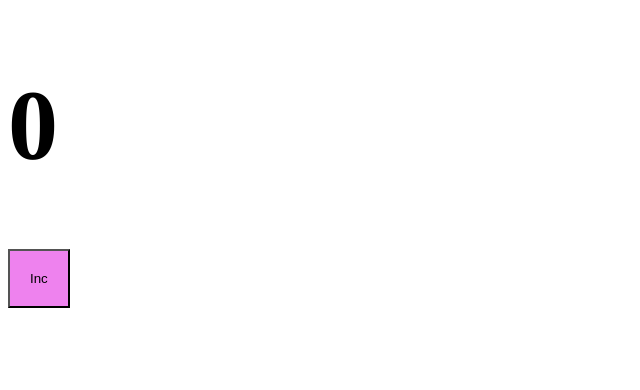
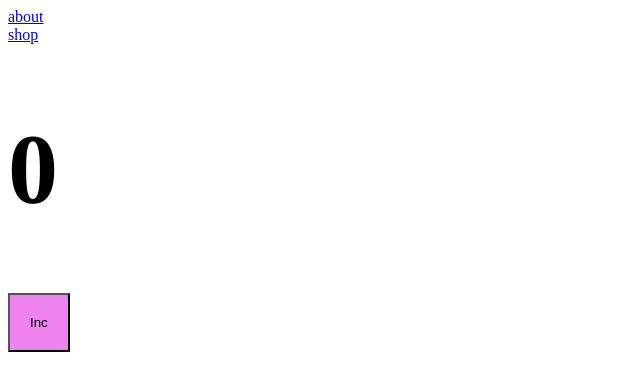
Before and after one commit to it-dude-ru/webpack-tutorial-ulbitv, a React app: page / in a window 1280 px wide. Shown: the top 390 px of the page, without its empty margins (0-640 px from the left). Built offline with nearby package versions, Linux system fonts and the light colour scheme.

Commit message:
ruoting, lazy chanks, bundle analyzer

```diff
--- a/package.json
+++ b/package.json
@@ -16,6 +16,7 @@
     "@types/react": "^18.2.25",
     "@types/react-dom": "^18.2.11",
     "@types/webpack": "^5.28.3",
+    "@types/webpack-bundle-analyzer": "^4.6.3",
     "@types/webpack-dev-server": "^4.7.2",
     "css-loader": "^6.8.1",
     "html-webpack-plugin": "^5.5.3",
@@ -26,11 +27,14 @@
     "ts-loader": "^9.5.0",
     "ts-node": "^10.9.1",
     "typescript": "^5.2.2",
+    "webpack-bundle-analyzer": "^4.10.1",
     "webpack-cli": "^5.1.4",
     "webpack-dev-server": "^4.15.1"
   },
   "dependencies": {
+    "-": "^0.0.1",
     "react": "^18.2.0",
-    "react-dom": "^18.2.0"
+    "react-dom": "^18.2.0",
+    "react-router-dom": "^6.16.0"
   }
 }
--- a/src/components/App.tsx
+++ b/src/components/App.tsx
@@ -1,5 +1,6 @@
 import { useState } from "react";
 import classes from "./App.module.scss";
+import { Link, Outlet } from "react-router-dom";
 
 export const App = () => {
 	const [count, setCount] = useState<number>(0);
@@ -8,8 +9,12 @@
 
 	return (
 		<div>
+			<Link to={'/about'}>about</Link>
+			<br/>
+			<Link to={'/shop'}>shop</Link>
 			<h1 className={classes.value}>{count}</h1>
 			<button className={classes.button} onClick={increment}>Inc</button>
+			<Outlet />
 		</div>
 	);
 };
--- a/src/index.tsx
+++ b/src/index.tsx
@@ -1,5 +1,9 @@
 import {createRoot} from 'react-dom/client';
 import { App } from './components/App';
+import { RouterProvider, createBrowserRouter } from 'react-router-dom';
+import { Suspense } from 'react';
+import { LazyShop } from './pages/shop/Shop.lazy';
+import { LazyAbout } from './pages/about/About.lazy';
 
 const root = document.getElementById('root');
 console.log('root = ', root);
@@ -10,4 +14,21 @@
 
 const container = createRoot(root);
 
-container.render(<App />);
+const router = createBrowserRouter([
+	{
+		path: "/",
+		element: <App />,
+		children: [
+			{
+				path: '/shop',
+				element: <Suspense fallback={'Loading...'}><LazyShop /></Suspense>,
+			},
+			{
+				path: '/about',
+				element: <Suspense><LazyAbout /></Suspense>,
+			},
+		],
+	},
+]);
+
+container.render(<RouterProvider router={router} />);
--- /dev/null
+++ b/src/pages/about/About.lazy.tsx
@@ -0,0 +1,3 @@
+import { lazy } from "react";
+
+export const LazyAbout = lazy(() => import('./About'));
--- /dev/null
+++ b/src/pages/about/About.tsx
@@ -0,0 +1,9 @@
+const About = () => {
+	return (
+		<h1>
+			About
+		</h1>
+	);
+};
+
+export default About;
--- /dev/null
+++ b/src/pages/shop/Shop.lazy.tsx
@@ -0,0 +1,3 @@
+import { lazy } from "react";
+
+export const LazyShop = lazy(() => import('./Shop'));
--- /dev/null
+++ b/src/pages/shop/Shop.tsx
@@ -0,0 +1,9 @@
+const Shop = () => {
+	return (
+		<h1>
+			Shop
+		</h1>
+	);
+};
+
+export default Shop;
--- a/webpack.config.ts
+++ b/webpack.config.ts
@@ -6,6 +6,7 @@
 interface EnvVariables {
 	mode: BuildMode;
 	port: number;
+	analyzer?: boolean;
 }
 
 export default (env: EnvVariables) => {  // env - объект с переменными окружения, которые передаются при запуске скрипта
@@ -19,7 +20,8 @@
 	const config: webpack.Configuration = buildWebpack({
 		port: env.port ?? 3000,
 		mode: env.mode ?? 'development',
-		paths
+		paths,
+		analyzer: env.analyzer
 	});
 	return config;
 };
```
Also changed, not shown: 4 other files (tests, documents, lock files or other folders).
